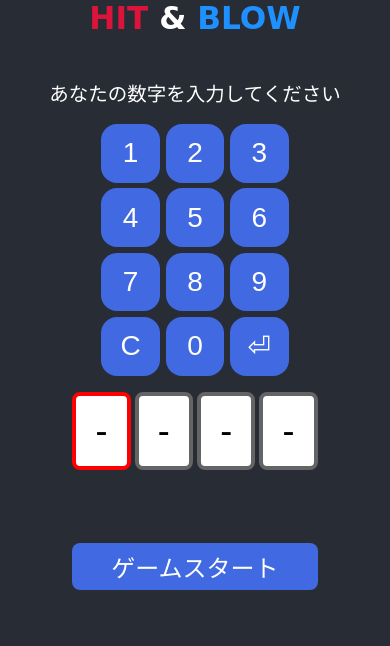
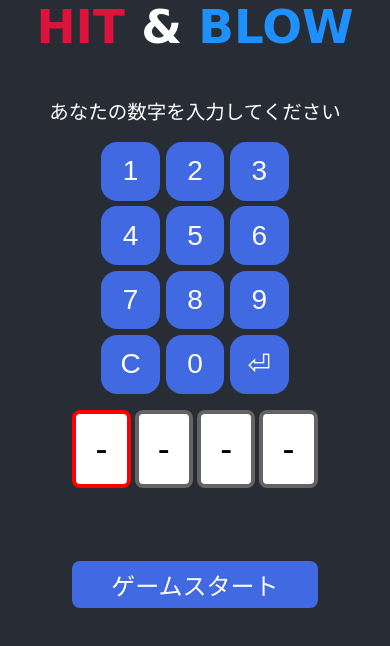
Before and after one commit to shimech/hit-and-blow, a React (Create React App) app in the folder app/hit-and-blow/: page / in a window 390 px wide. Shown: the top 646 px of the page. Built offline with nearby package versions, Linux system fonts and the light colour scheme.

Commit message:
change font size

```diff
--- a/app/hit-and-blow/src/Home/Home.css
+++ b/app/hit-and-blow/src/Home/Home.css
@@ -205,6 +205,10 @@ button:focus {
 }
 
 @media screen and (max-width: 1023px) {
+  .title {
+    font-size: 12vw;
+  }
+
   .input-text {
     font-size: 5vw;
   }
```
